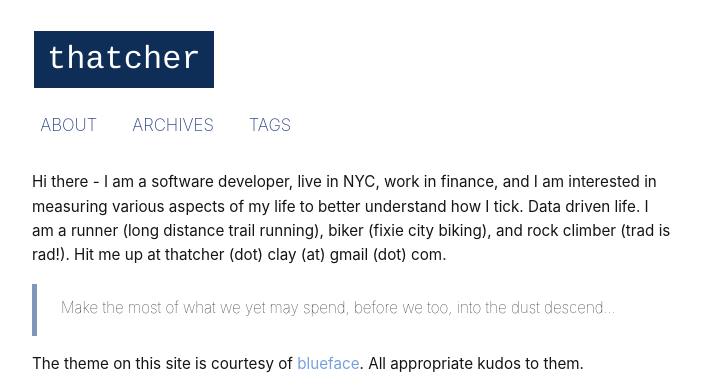
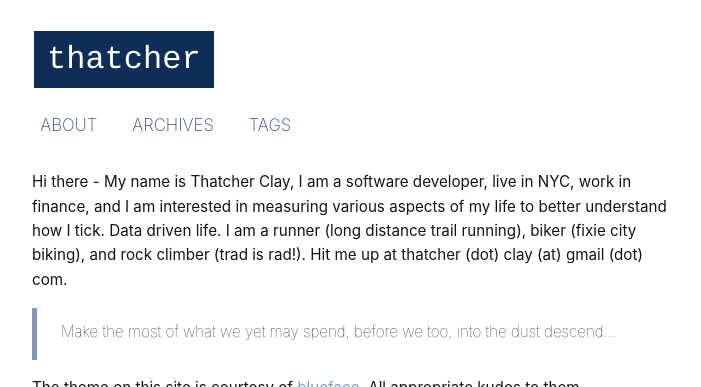
Before and after one commit to sirpthatch/sirpthatch.github.io, a Jekyll site: the page built from about/index.md, in a window 1280 px wide, cut to the strip 0-387 px from the top of the page. Shown: the whole strip, without its empty margins (288-989 px from the left). Built offline with Jekyll 4.4.1, drawn with Linux system fonts in a browser that asks for light colours; some web fonts are replaced.

Commit message:
tweaking the about

```diff
--- a/about/index.md
+++ b/about/index.md
@@ -3,7 +3,7 @@ layout: default
 title: About Thatcher
 ---
 
-Hi there - I am a software developer, live in NYC, work in finance, and I am interested in measuring various aspects of my life to better understand how I tick.  Data driven life.  I am a runner (long distance trail running), biker (fixie city biking), and rock climber (trad is rad!).  Hit me up at thatcher (dot) clay (at) gmail (dot) com.
+Hi there - My name is Thatcher Clay, I am a software developer, live in NYC, work in finance, and I am interested in measuring various aspects of my life to better understand how I tick.  Data driven life.  I am a runner (long distance trail running), biker (fixie city biking), and rock climber (trad is rad!).  Hit me up at thatcher (dot) clay (at) gmail (dot) com.
 
 > Make the most of what we yet may spend,
 > before we too, into the dust descend...
```
